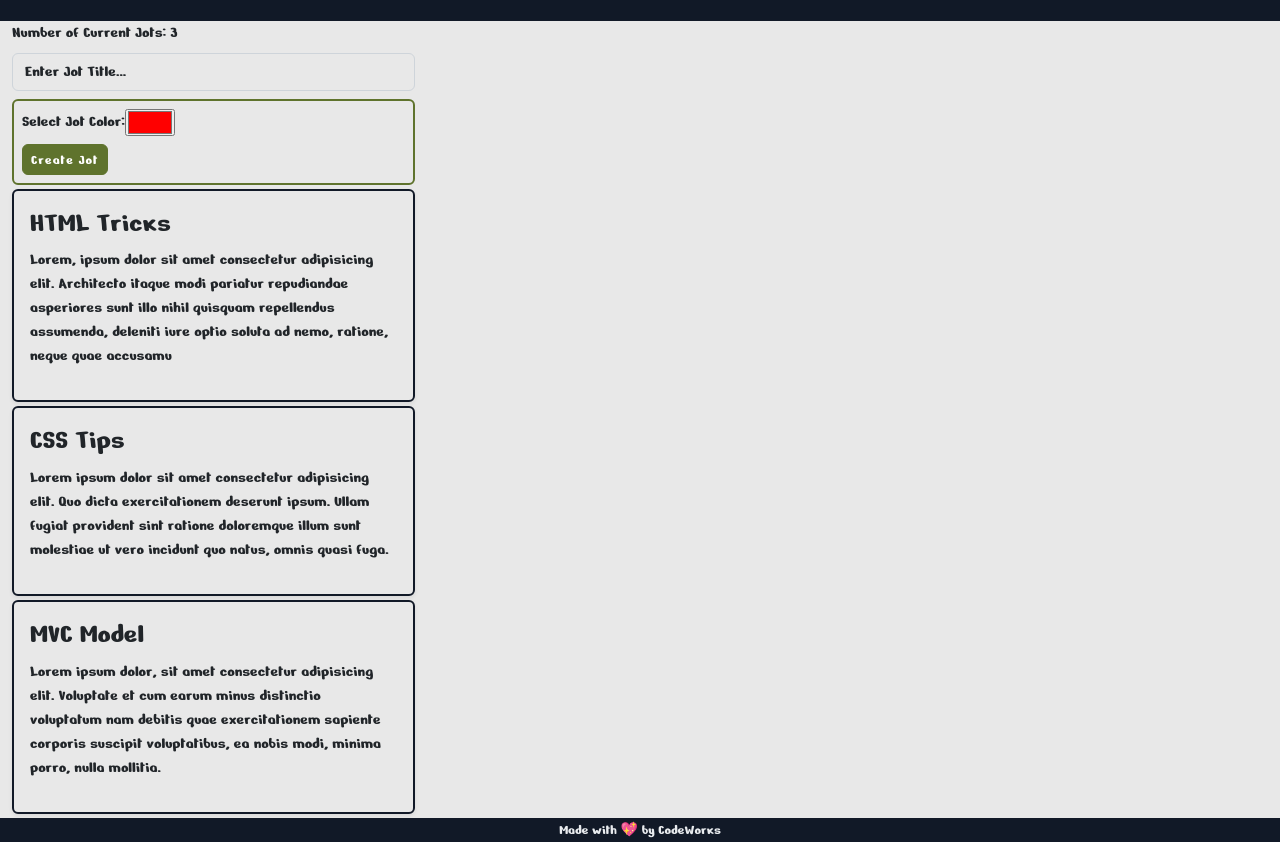
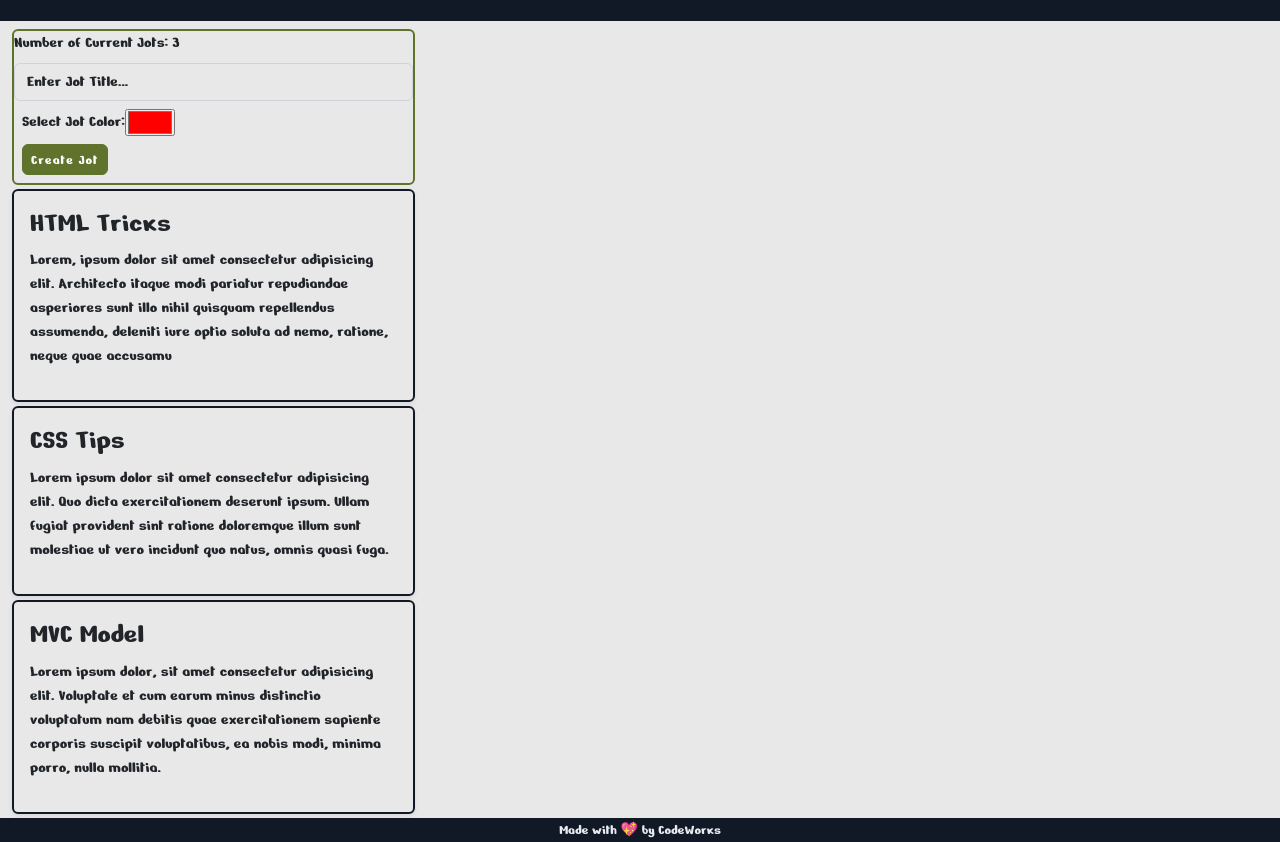
Before and after one commit to Jeromeo2077/jots, a website with bundled scripts: page index.html in a window 1280 px wide. Shown: the part 104-946 px from the top of the page. Built offline with nearby package versions, Linux system fonts and the light colour scheme; a script that the page names is missing.

Commit message:
Updated HTML Form formatting

```diff
--- a/index.html
+++ b/index.html
@@ -35,12 +35,12 @@
   <main class="container-fluid">
     <div class="row">
       <div class="col-md-4">
-        <div class="mb-2 d-flex">
-          <div>Number of Current Jots: <span id="jotsnumber"></span></div>
-        </div>
-        <input class="form-control" type="text" id="jotTitle" name="jotTitle" value="Enter Jot Title..." required
-          min="3" max="15">
-        <form class="border border-success border-2 rounded mt-2">
+        <form class="mt-2  border border-success border-2 rounded">
+          <div class="mb-2 d-flex">
+            <div>Number of Current Jots: <span id="jotsnumber"></span></div>
+          </div>
+          <input class="form-control" type="text" id="jotTitle" name="jotTitle" value="Enter Jot Title..." required
+            min="3" max="15">
           <div class="d-flex align-items-center m-2">
             <label for="favcolor">Select Jot Color:</label>
             <input type="color" id="favcolor" name="favcolor" value="#ff0000">
```
